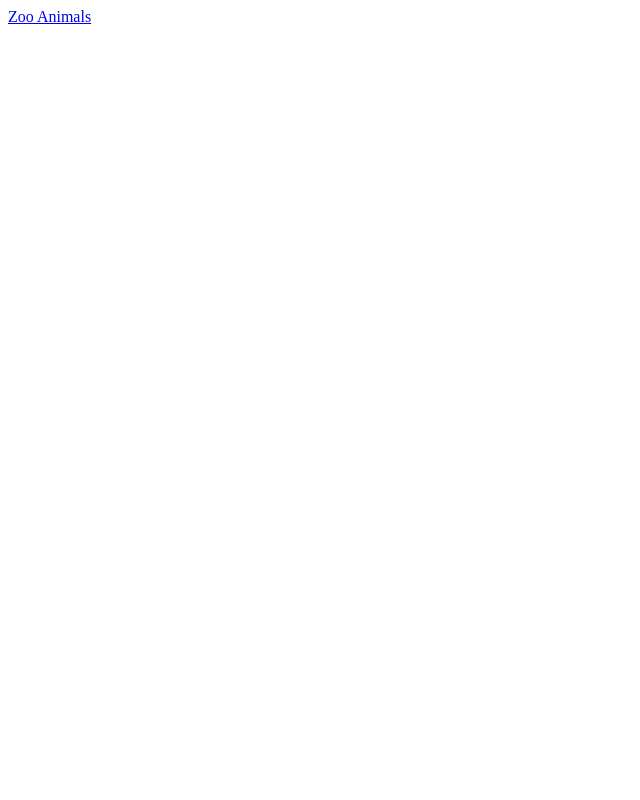
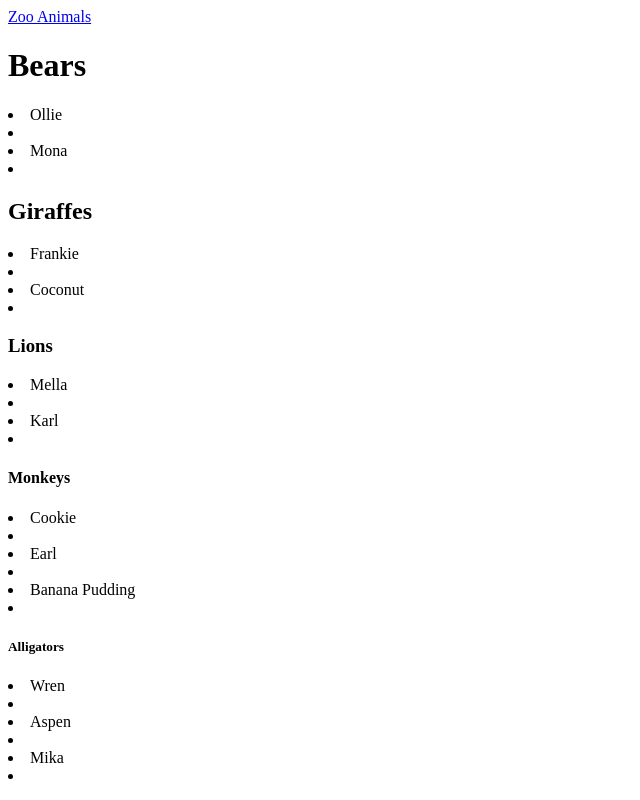
Before and after one commit to USMCagent/TheZooProblem, a plain HTML site: page index.html in a window 1280 px wide. Shown: the whole page, without its empty margins (0-640 px from the left). Drawn offline with Linux system fonts and the light colour scheme.

Commit message:
Update index.html
added a title and headings

```diff
--- a/index.html
+++ b/index.html
@@ -1,2 +1,20 @@
 <header>
     <a class="logo" href="#">Zoo Animals</a>
+    <title>The Zoo Problem</title>
+    <h1>Bears</h1>
+    <li>Ollie<li>
+    <li>Mona<li>
+    <h2>Giraffes</h2>
+    <li>Frankie<li>
+    <li>Coconut<li>
+    <h3>Lions</h3>
+    <li>Mella<li>
+    <li>Karl<li>
+    <h4>Monkeys</h4>
+    <li>Cookie<li>
+    <li>Earl<li>
+    <li>Banana Pudding<li>
+    <h5>Alligators</h5>
+    <li>Wren<li>
+    <li>Aspen<li>
+    <li>Mika<li>
```
